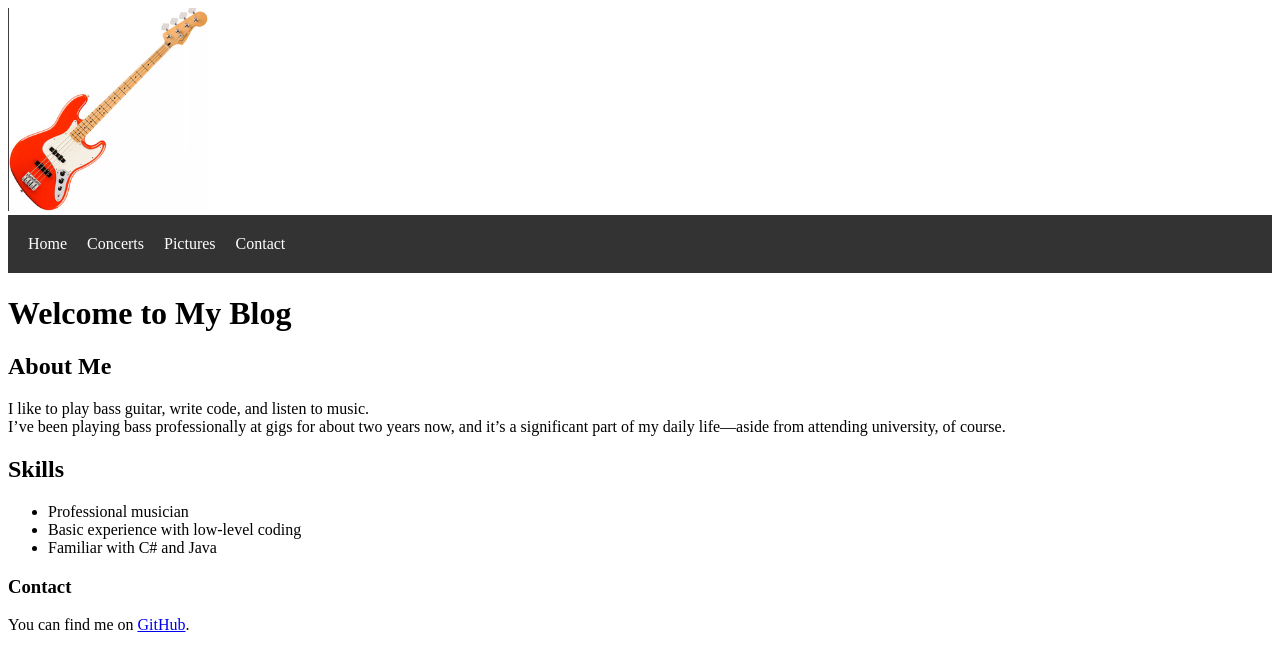
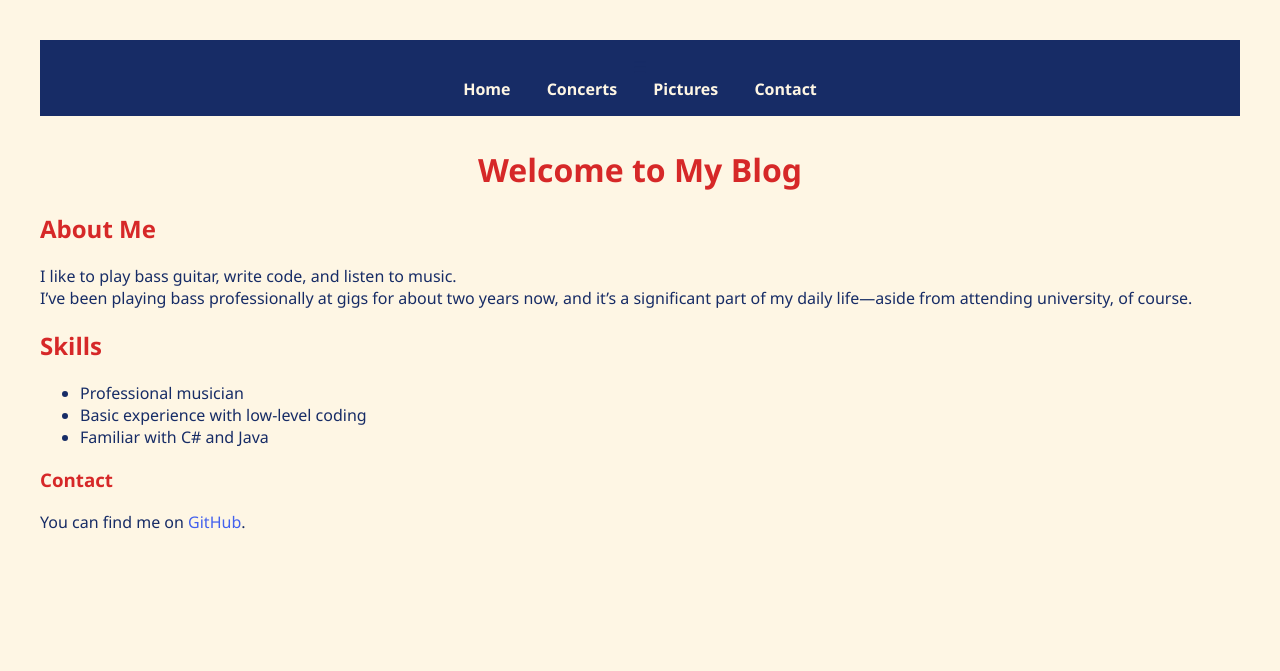
Before and after one commit to ashenone631/ashenone631.github.io, a Jekyll site: the page built from index.md, in a window 1280 px wide. Shown: the top 671 px of the page. Built offline with Jekyll 4.4.1, drawn with Linux system fonts in a browser that asks for light colours.

Commit message:
Update style.css

```diff
--- a/assets/css/style.css
+++ b/assets/css/style.css
@@ -1,48 +1,56 @@
+body {
+  background-color: #fef6e4; /* Soft pastel background */
+  color: #172c66; /* Deep blue for text */
+  font-family: 'Segoe UI', sans-serif;
+  padding: 2rem;
+}
+.corner-img {
+  position: fixed;    /* 👈 Makes it fixed on the screen */
+  top: 1000px;          /* 👈 Distance from the top */
+  right: 300px;        /* 👈 Distance from the right */
+  width: 300px;        /* 👈 Adjust size */
+  height: auto;
+  z-index: 1000;      /* 👈 Makes sure it stays on top of other stuff */
+}
+
+h2, h3, h4, h5, h6 {
+  color: #d62828; /* Bold red headings */
+}
+h1{
+  color: #d62828;
+  text-align: center;
+}
+a {
+  color: #4361ee; /* Vivid blue links */
+  text-decoration: none;
+}
+
+a:hover {
+  color: #7209b7; /* Purple on hover */
+  text-decoration: underline;
+}
 .menu {
-  background-color: #333;
-  color: white;
-  padding: 10px;
+  background-color: #172c66;
+  padding: 1rem;
+  text-align: center;
+  margin-bottom: 2rem;
 }
 
 .menu a {
-  color: white;
+  color: #fef6e4;
+  margin: 0 1rem;
+  font-weight: bold;
   text-decoration: none;
-  padding: 10px;
-  display: inline-block;
 }
 
-.menu-toggle {
-  display: none;
-  font-size: 24px;
-  cursor: pointer;
-  color: white;
+.menu a:hover {
+  color: #ffbe0b;
+  text-decoration: underline;
 }
 
-/* Default: show menu links */
-.menu-links {
-  display: flex;
-  flex-direction: row;
+code {
+  background-color: #ffecd1;
+  padding: 2px 4px;
+  border-radius: 4px;
+  font-family: monospace;
 }
-
-/* Mobile view */
-@media (max-width: 768px) {
-  .menu-toggle {
-    display: block;
-  }
-
-  .menu-links {
-    display: none;
-    flex-direction: column;
-    background-color: #333;
-    width: 100%;
-  }
-
-  .menu-links.active {
-    display: flex;
-  }
-
-  .menu a {
-    padding: 12px;
-    border-top: 1px solid #444;
-  }
-}
```
